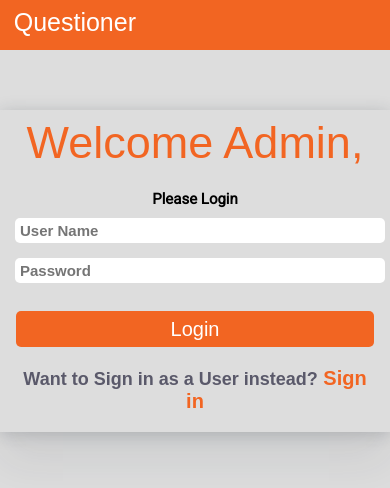
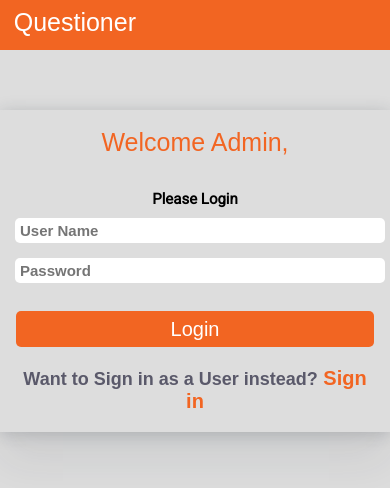
Before and after one commit to Isaacolagoke/Questioner, a website: page UI/admin.html in a window 390 px wide. Drawn offline with Linux system fonts and the light colour scheme; a web font is replaced by a local one.

Commit message:
added more responsiveness

```diff
--- a/UI/style.css
+++ b/UI/style.css
@@ -1424,7 +1424,7 @@ border-radius: 5px;
         text-align: center;
         padding: 5px;
         margin-bottom: 20px;
-        font-size: 45px;
+        font-size: 25px;
         font-weight: 100;
         line-height: 35px;
         font-family: 'Thasadith', sans-serif;
```
